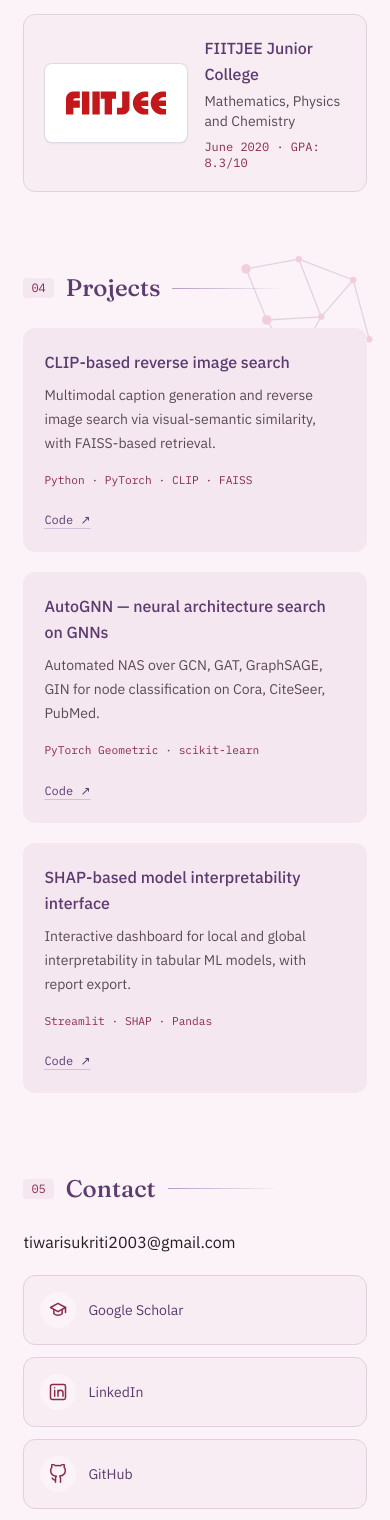
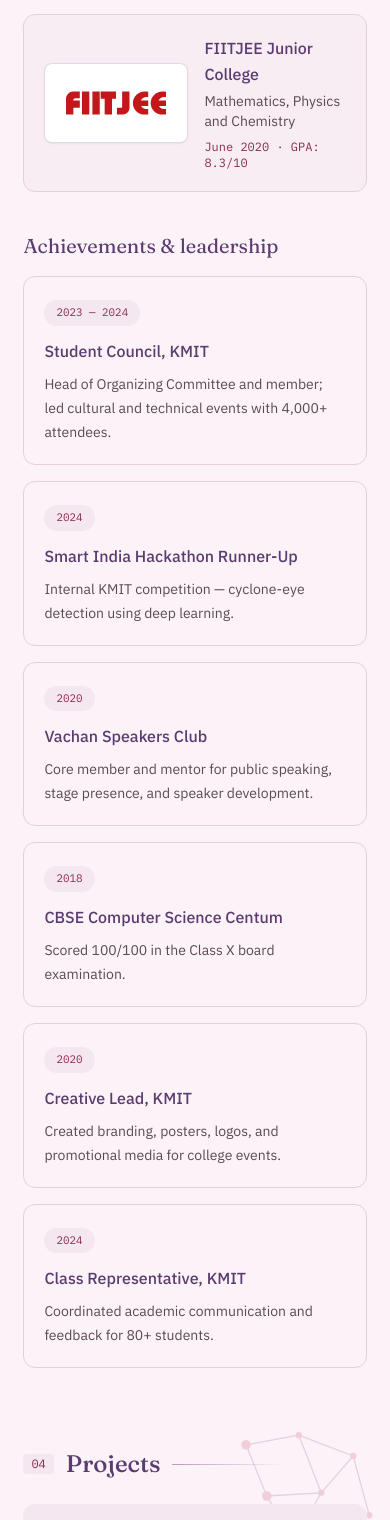
Before and after one commit to Sukt03/sukriti, a React (Vite) app: page / in a window 390 px wide. Shown: the part 6537-8057 px from the top of the page. Built offline with nearby package versions, Linux system fonts and the light colour scheme.

Commit message:
Add education achievements and leadership

```diff
--- a/src/components/Experience.jsx
+++ b/src/components/Experience.jsx
@@ -1,4 +1,4 @@
-import { education, experience, sectionMeta } from '../data/content'
+import { achievements, education, experience, sectionMeta } from '../data/content'
 import LogoBadge from './LogoBadge'
 import RevealItem from './RevealItem'
 import SectionHeading from './SectionHeading'
@@ -9,5 +9,7 @@ export default function Experience() {
     <div>{experience.map((item, index) => { const iiit = item.title.includes('IIIT Hyderabad'); return <RevealItem key={item.title} index={index} className="border-t border-hairline last:border-b"><article className="flex flex-col gap-3 py-5 sm:flex-row sm:gap-5"><LogoBadge mark={iiit ? 'IIITH' : 'M'} label={iiit ? 'IIIT Hyderabad' : 'Magnocode Tech'}/><div className="shrink-0 font-mono text-xs text-inkSoft sm:w-36">{item.when}</div><div className="max-w-5xl"><h3 className="mb-1.5 font-medium">{item.title}</h3><p className="text-sm leading-6 text-inkSoft">{item.description}</p></div></article></RevealItem> })}</div>
     <h3 className="mb-4 mt-10 font-display text-xl text-purpleDeep">Education</h3>
     <div className="grid gap-4 md:grid-cols-2">{education.map((item, index) => <RevealItem key={item.school} index={index}><article className="flex h-full items-center gap-4 rounded-xl border border-hairline bg-card/50 p-5"><LogoBadge mark={item.mark} label={item.school}/><div className="min-w-0"><h4 className="font-medium text-purpleDeep">{item.school}</h4><p className="mt-1 text-sm text-inkSoft">{item.qualification}</p><p className="mt-2 font-mono text-xs text-pinkDeep">{item.when} · {item.detail}</p></div></article></RevealItem>)}</div>
+    <h3 className="mb-4 mt-10 font-display text-xl text-purpleDeep">Achievements & leadership</h3>
+    <div className="grid gap-4 md:grid-cols-2 lg:grid-cols-3">{achievements.map((item, index) => <RevealItem key={item.title} index={index}><article className="h-full rounded-xl border border-hairline bg-paper p-5"><span className="mb-3 inline-block rounded-full bg-card px-3 py-1 font-mono text-[0.68rem] text-pinkDeep">{item.year}</span><h4 className="mb-2 font-medium text-purpleDeep">{item.title}</h4><p className="text-sm leading-6 text-inkSoft">{item.detail}</p></article></RevealItem>)}</div>
   </section>
 }
--- a/src/data/content.js
+++ b/src/data/content.js
@@ -71,6 +71,15 @@ export const education = [
   { mark: 'FIITJEE', school: 'FIITJEE Junior College', qualification: 'Mathematics, Physics and Chemistry', when: 'June 2020', detail: 'GPA: 8.3/10' },
 ]
 
+export const achievements = [
+  { year: '2023 — 2024', title: 'Student Council, KMIT', detail: 'Head of Organizing Committee and member; led cultural and technical events with 4,000+ attendees.' },
+  { year: '2024', title: 'Smart India Hackathon Runner-Up', detail: 'Internal KMIT competition — cyclone-eye detection using deep learning.' },
+  { year: '2020', title: 'Vachan Speakers Club', detail: 'Core member and mentor for public speaking, stage presence, and speaker development.' },
+  { year: '2018', title: 'CBSE Computer Science Centum', detail: 'Scored 100/100 in the Class X board examination.' },
+  { year: '2020', title: 'Creative Lead, KMIT', detail: 'Created branding, posters, logos, and promotional media for college events.' },
+  { year: '2024', title: 'Class Representative, KMIT', detail: 'Coordinated academic communication and feedback for 80+ students.' },
+]
+
 export const projects = [
   { title: 'CLIP-based reverse image search', description: 'Multimodal caption generation and reverse image search via visual-semantic similarity, with FAISS-based retrieval.', stack: 'Python · PyTorch · CLIP · FAISS', href: 'https://github.com/Sukt03/CLIP-reverse-image-search', linkLabel: 'Code ↗' },
   { title: 'AutoGNN — neural architecture search on GNNs', description: 'Automated NAS over GCN, GAT, GraphSAGE, GIN for node classification on Cora, CiteSeer, PubMed.', stack: 'PyTorch Geometric · scikit-learn', href: 'https://github.com/Sukt03/AutoGNN', linkLabel: 'Code ↗' },
```
